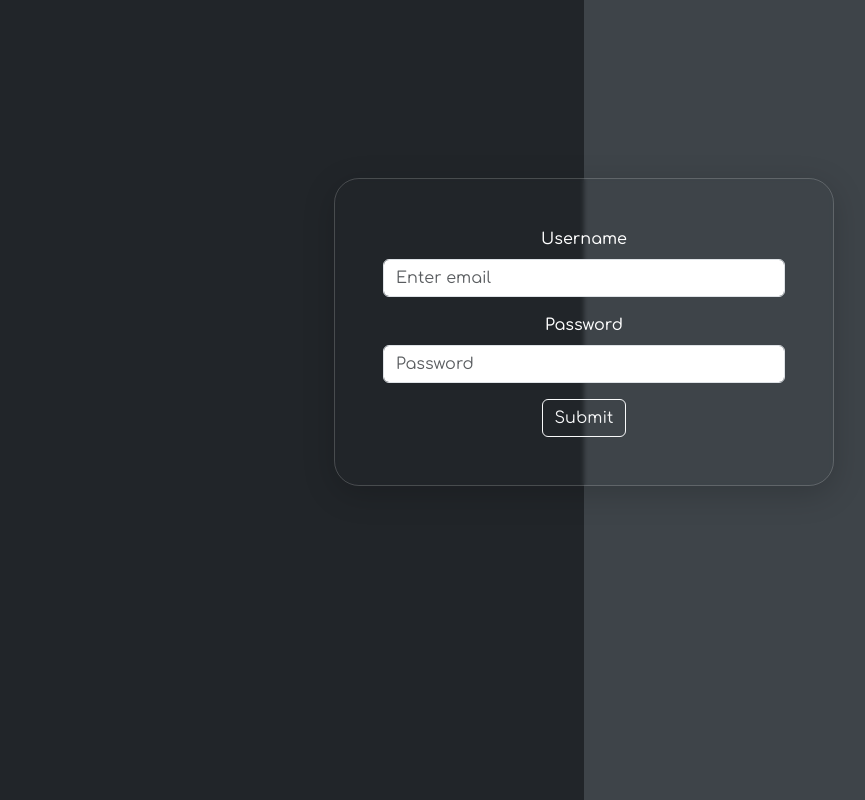
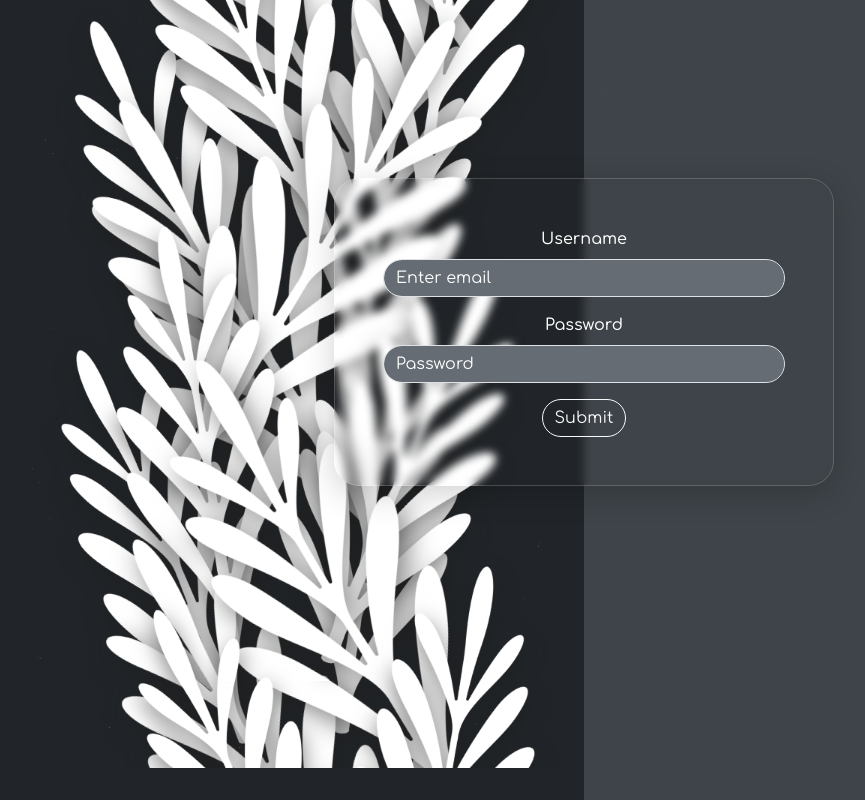
Before and after one commit to Gupta0Kaustubh/Survey-form-app, a React (Vite) app in the folder frontend/: page /admin-login in a window 1280 px wide. Shown: the whole page, without its empty margins (56-921 px from the left). Built offline with nearby package versions, Linux system fonts and the light colour scheme.

Commit message:
admin-login-css

```diff
--- a/frontend/src/components/AdminLoginPage.jsx
+++ b/frontend/src/components/AdminLoginPage.jsx
@@ -4,13 +4,12 @@ import React from 'react';
 import Button from 'react-bootstrap/Button';
 import Form from 'react-bootstrap/Form';
 import { useNavigate } from 'react-router-dom';
-
 function AdminLoginPage() {
     // Your admin login form and logic go here
 
   const navigate = useNavigate();
     return (
-
+        <div className='ad-login'>
         <div className='container align-items-center justify-content-center ' style={{paddingTop:"130px"}}>
              <link rel="stylesheet"
           href="https://fonts.googleapis.com/css?family=Comfortaa"></link>
@@ -25,12 +24,13 @@ function AdminLoginPage() {
         <Form.Control type="password" placeholder="Password" />
       </Form.Group>
 
-      <Button onClick={()=>{navigate("/admin-details")}} variant='btn btn-outline-light' type="submit">
+      <Button onClick={()=>{navigate("/admin-details")}} variant='btn btn-outline-light' type="submit" style={{borderRadius:"25px"}}>
         Submit
       </Button>
     </Form>
 
          </div>
+         </div>
     );
 }
 
--- a/frontend/src/styles/AdminLogin.css
+++ b/frontend/src/styles/AdminLogin.css
@@ -3,10 +3,29 @@
     margin-left: 25%;
     margin-right:25%;
   transition: 500ms;
-  backdrop-filter: blur(2px);
+  backdrop-filter: blur(4px);
   box-shadow: 0 8px 32px 0 rgba(0, 0, 0, 0.18);
   border-radius: 25px;
       border: 1px solid rgba(255, 255, 255, 0.18);
       z-index: 4;
       transition: 500ms;
 }
+#signup-container .form-control{
+  background-color:#656c74;
+  color: #ffffff;
+  border-radius:25px;
+}
+#signup-container:hover{
+transform: scale(1.05);
+}
+.form-control::placeholder {
+  color: #ffffff;
+}
+.ad-login{
+  min-width:100vw;
+  min-height : 100vh;
+  background-image: url(../assets/login-background.png);
+  background-repeat: no-repeat;
+  background-size: 60%;
+
+}
```
Also changed, not shown: frontend/src/assets/login-background.png (added).
